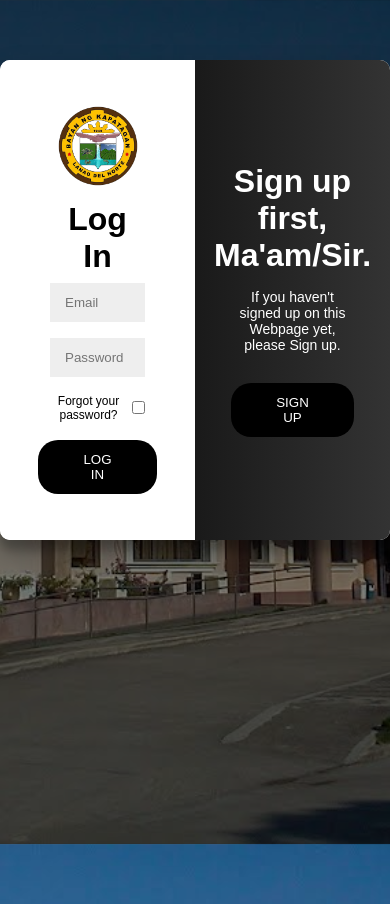
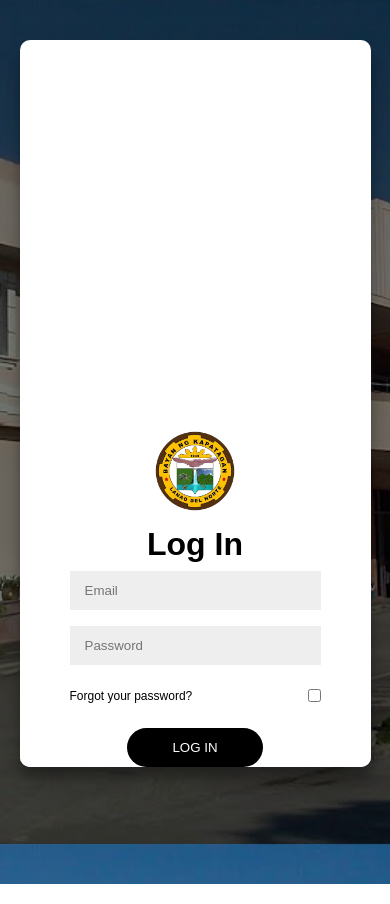
Before and after one commit to kenbedia/Kapatagan_LDN, a plain HTML site: page index.html in a window 390 px wide. Drawn offline with Linux system fonts and the light colour scheme.

Commit message:
index.html

```diff
--- a/index.html
+++ b/index.html
@@ -197,8 +197,51 @@
     a:hover {
       text-decoration: underline;
     }
+
+
+    @media (max-width: 768px) {
+      .container {
+        width: 90%;
+        min-height: auto;
+        margin: 40px auto;
+      }
+
+      .form-container,
+      .overlay-container {
+        width: 100%;
+        position: relative;
+        transform: none !important;
+      }
+
+      .sign-in-container,
+      .sign-up-container,
+      .overlay {
+        width: 100%;
+        left: 0;
+      }
+
+      .overlay-panel {
+        width: 100%;
+        padding: 20px;
+      }
+
+      .container.right-panel-active .sign-in-container,
+      .container.right-panel-active .sign-up-container {
+        transform: none;
+      }
+
+      .overlay {
+        transform: none !important;
+        left: 0;
+      }
+
+      .overlay-left, .overlay-right {
+        transform: none;
+      }
+    }
   </style>
 </head>
+
 <body>
   <div class="container" id="container">
     <div class="form-container sign-up-container">
@@ -218,7 +261,6 @@
       </form>
     </div>
 
-
     <div class="form-container sign-in-container">
       <form onsubmit="return handleLogin(event)">
         <img src="logo.png" class="form-logo" alt="Logo" />
@@ -235,7 +277,6 @@
         <button type="submit">Log In</button>
       </form>
     </div>
-
 
     <div class="overlay-container">
       <div class="overlay">
```
